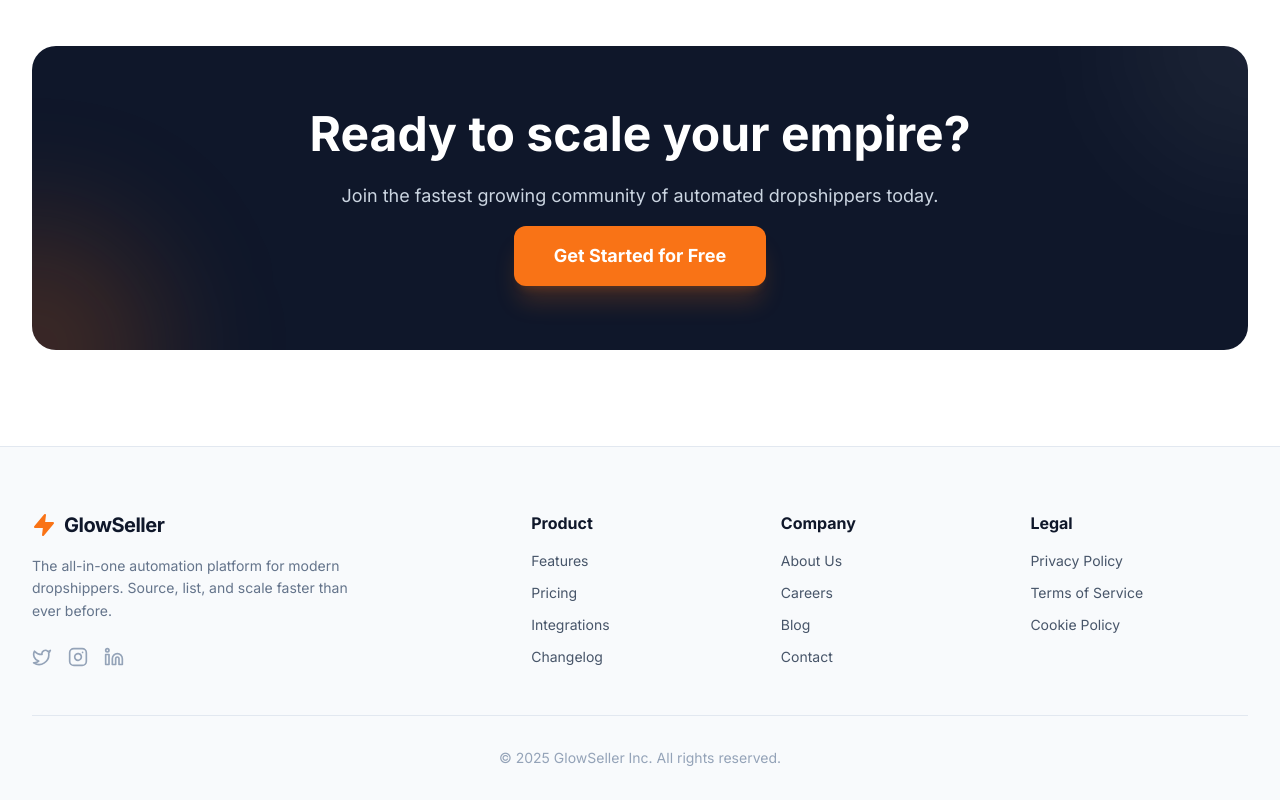
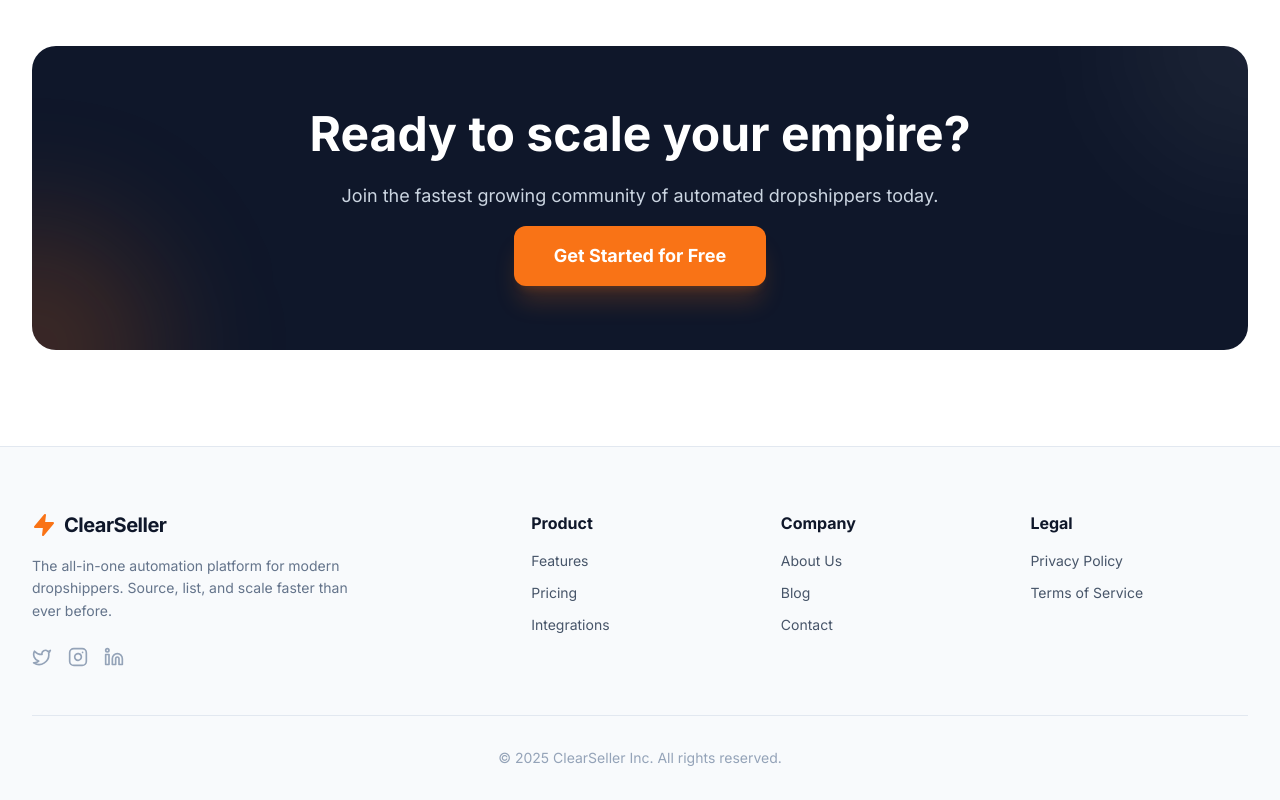
Before and after one commit to Mikeclassic/shiny-palm-tree2, a Next.js app: page / in a window 1280 px wide. Shown: the part 4567-5367 px from the top of the page. Built offline with nearby package versions, Linux system fonts and the light colour scheme.

Commit message:
Update Footer.tsx

```diff
--- a/src/components/Footer.tsx
+++ b/src/components/Footer.tsx
@@ -8,12 +8,11 @@ export function Footer() {
       <Container>
         <div className="grid grid-cols-2 md:grid-cols-4 lg:grid-cols-5 gap-8 mb-12">
 
-          {/* Brand Column */}
           <div className="col-span-2 lg:col-span-2">
             <Link href="/" className="flex items-center gap-2 mb-4">
               <Zap className="h-6 w-6 text-action" fill="currentColor" />
               <span className="text-xl font-bold tracking-tight text-brand-900">
-                GlowSeller
+                ClearSeller
               </span>
             </Link>
             <p className="text-slate-500 text-sm leading-relaxed max-w-xs mb-6">
@@ -27,41 +26,35 @@ export function Footer() {
             </div>
           </div>
 
-          {/* Product Links */}
           <div>
             <h3 className="font-bold text-brand-900 mb-4">Product</h3>
             <ul className="space-y-3 text-sm text-slate-600">
               <li><Link href="#features" className="hover:text-action transition">Features</Link></li>
               <li><Link href="#pricing" className="hover:text-action transition">Pricing</Link></li>
               <li><Link href="#" className="hover:text-action transition">Integrations</Link></li>
-              <li><Link href="#" className="hover:text-action transition">Changelog</Link></li>
             </ul>
           </div>
 
-          {/* Company Links */}
           <div>
             <h3 className="font-bold text-brand-900 mb-4">Company</h3>
             <ul className="space-y-3 text-sm text-slate-600">
               <li><Link href="#" className="hover:text-action transition">About Us</Link></li>
-              <li><Link href="#" className="hover:text-action transition">Careers</Link></li>
               <li><Link href="#" className="hover:text-action transition">Blog</Link></li>
               <li><Link href="#" className="hover:text-action transition">Contact</Link></li>
             </ul>
           </div>
 
-          {/* Legal Links */}
           <div>
             <h3 className="font-bold text-brand-900 mb-4">Legal</h3>
             <ul className="space-y-3 text-sm text-slate-600">
               <li><Link href="#" className="hover:text-action transition">Privacy Policy</Link></li>
               <li><Link href="#" className="hover:text-action transition">Terms of Service</Link></li>
-              <li><Link href="#" className="hover:text-action transition">Cookie Policy</Link></li>
             </ul>
           </div>
         </div>
 
         <div className="pt-8 border-t border-slate-200 text-center text-sm text-slate-400">
-          <p>&copy; {new Date().getFullYear()} GlowSeller Inc. All rights reserved.</p>
+          <p>&copy; {new Date().getFullYear()} ClearSeller Inc. All rights reserved.</p>
         </div>
       </Container>
     </footer>
```
